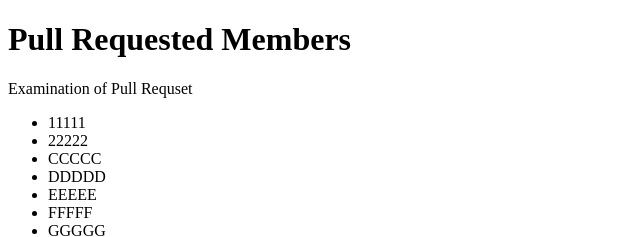
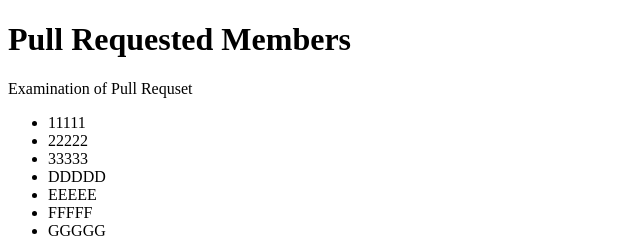
Before and after one commit to lekyoung/collabo, a plain HTML site: page index.html in a window 1280 px wide. Shown: the top 237 px of the page, 0-640 px from the left. Drawn offline with Linux system fonts and the light colour scheme.

Commit message:
changed CCCCC to 33333

```diff
--- a/index.html
+++ b/index.html
@@ -6,7 +6,7 @@
         <ul>
             <li>11111</li>
             <li>22222</li>
-            <li>CCCCC</li>
+            <li>33333</li>
             <li>DDDDD</li>
             <li>EEEEE</li>
             <li>FFFFF</li>
```
